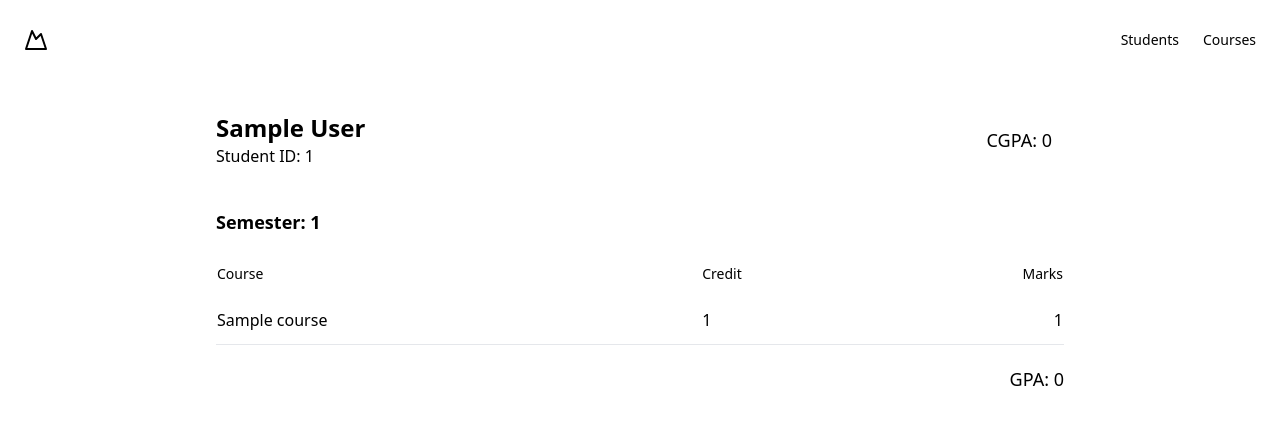
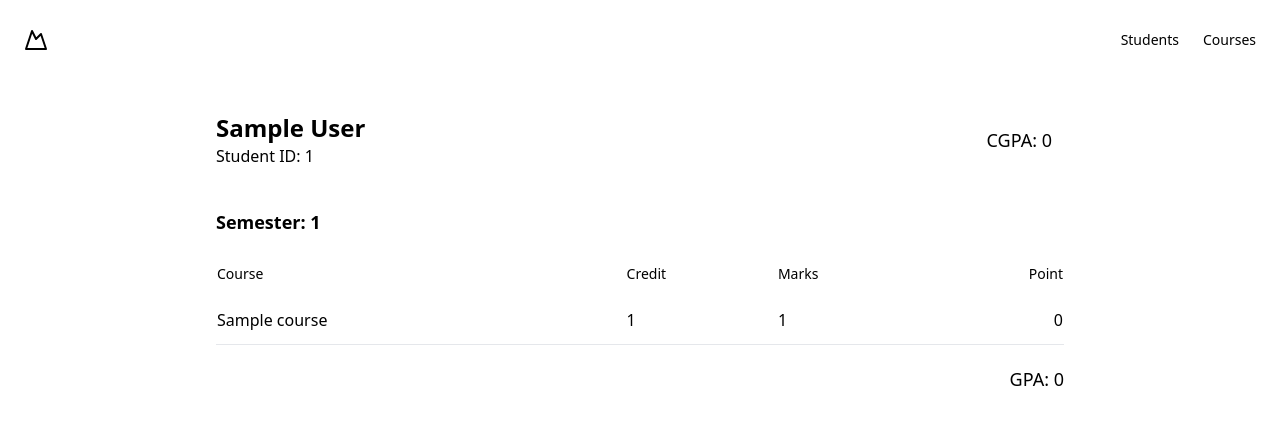
Before and after one commit to p-nerd/student-performance-monitoring-system, a PHP site: page /students/result.php?id=1 in a window 1280 px wide. Shown: the top 428 px of the page. Run offline with PHP 8.4, Linux system fonts and the light colour scheme; tables that the repository leaves empty hold one stand-in row (values such as "Sample post"); some libraries are stand-ins or nearby versions.

Commit message:
point field add and flashing error and old data

```diff
--- a/01_student-performance-information-system/app/Course.php
+++ b/01_student-performance-information-system/app/Course.php
@@ -18,12 +18,7 @@ class Course
         return self::format($sm / self::creditSum($courses));
     }
 
-    protected static function format(float $number): float
-    {
-        return  number_format($number, 2);
-    }
-
-    protected static function point(int $mark): float
+    public static function point(int $mark): float
     {
         switch (true) {
             case ($mark >= 90):
@@ -39,6 +34,11 @@ class Course
         }
     }
 
+    protected static function format(float $number): float
+    {
+        return  number_format($number, 2);
+    }
+
     protected static function creditSum($courses): int
     {
         return array_reduce($courses, fn ($sum, $course) => $sum + $course["credit"], 0);
--- a/01_student-performance-information-system/core/Error.php
+++ b/01_student-performance-information-system/core/Error.php
@@ -34,4 +34,9 @@ class Error
         }
         return "{$fields[$key]}";
     }
+
+    public static function flash()
+    {
+        $_SESSION[self::KEY] = null;
+    }
 }
--- a/01_student-performance-information-system/core/Old.php
+++ b/01_student-performance-information-system/core/Old.php
@@ -27,4 +27,9 @@ class Old
         }
         return $old[$key];
     }
+
+    public static function flash()
+    {
+        $_SESSION[self::KEY] = null;
+    }
 }
--- a/01_student-performance-information-system/students/result.php
+++ b/01_student-performance-information-system/students/result.php
@@ -44,7 +44,8 @@ foreach ($courses as $course) {
                         <tr class="bg-muted">
                             <th class="py-3 text-left text-sm font-medium text-muted-foreground">Course</th>
                             <th class="py-3 text-left text-sm font-medium text-muted-foreground">Credit</th>
-                            <th class="py-3 text-right text-sm font-medium text-muted-foreground">Marks</th>
+                            <th class="py-3 text-left text-sm font-medium text-muted-foreground">Marks</th>
+                            <th class="py-3 text-right text-sm font-medium text-muted-foreground">Point</th>
                         </tr>
                     </thead>
                     <tbody>
@@ -52,7 +53,8 @@ foreach ($courses as $course) {
                             <tr class="border-b">
                                 <td class="py-3 text-left"><?= $course["name"] ?></td>
                                 <td class="py-3 text-left"><?= $course["credit"] ?></td>
-                                <td class="py-3 text-right"><?= $course["mark"] ?? "-" ?></td>
+                                <td class="py-3 text-left"><?= $course["mark"] ?? "-" ?></td>
+                                <td class="py-3 text-right"><?= Course::point($course["mark"] ?? 0) ?? "-" ?></td>
                             </tr>
                         <?php endforeach ?>
                     </tbody>
--- a/01_student-performance-information-system/views/layouts/footer.php
+++ b/01_student-performance-information-system/views/layouts/footer.php
@@ -5,4 +5,8 @@
 
 <?php
 
-session_unset();
+use Core\Error;
+use Core\Old;
+
+Error::flash();
+Old::flash();
```
